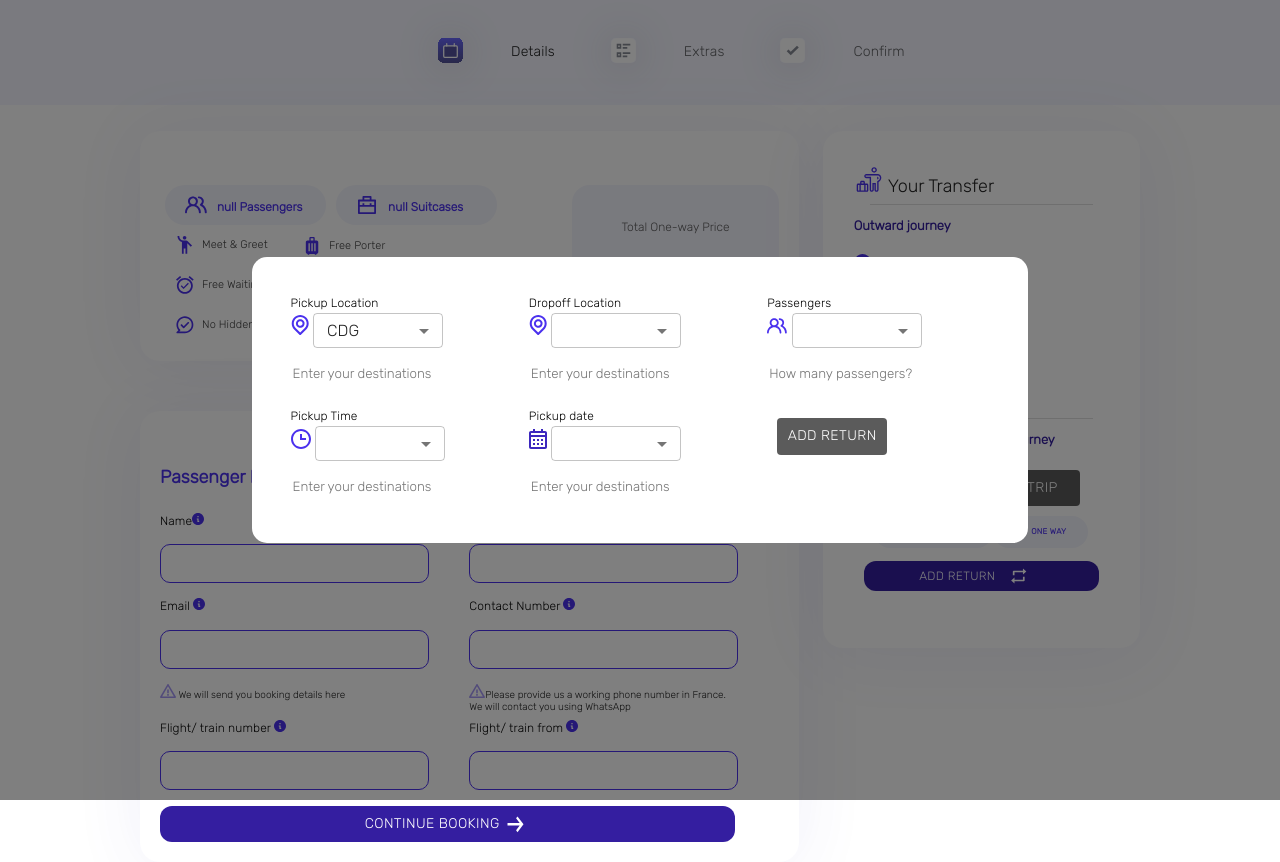
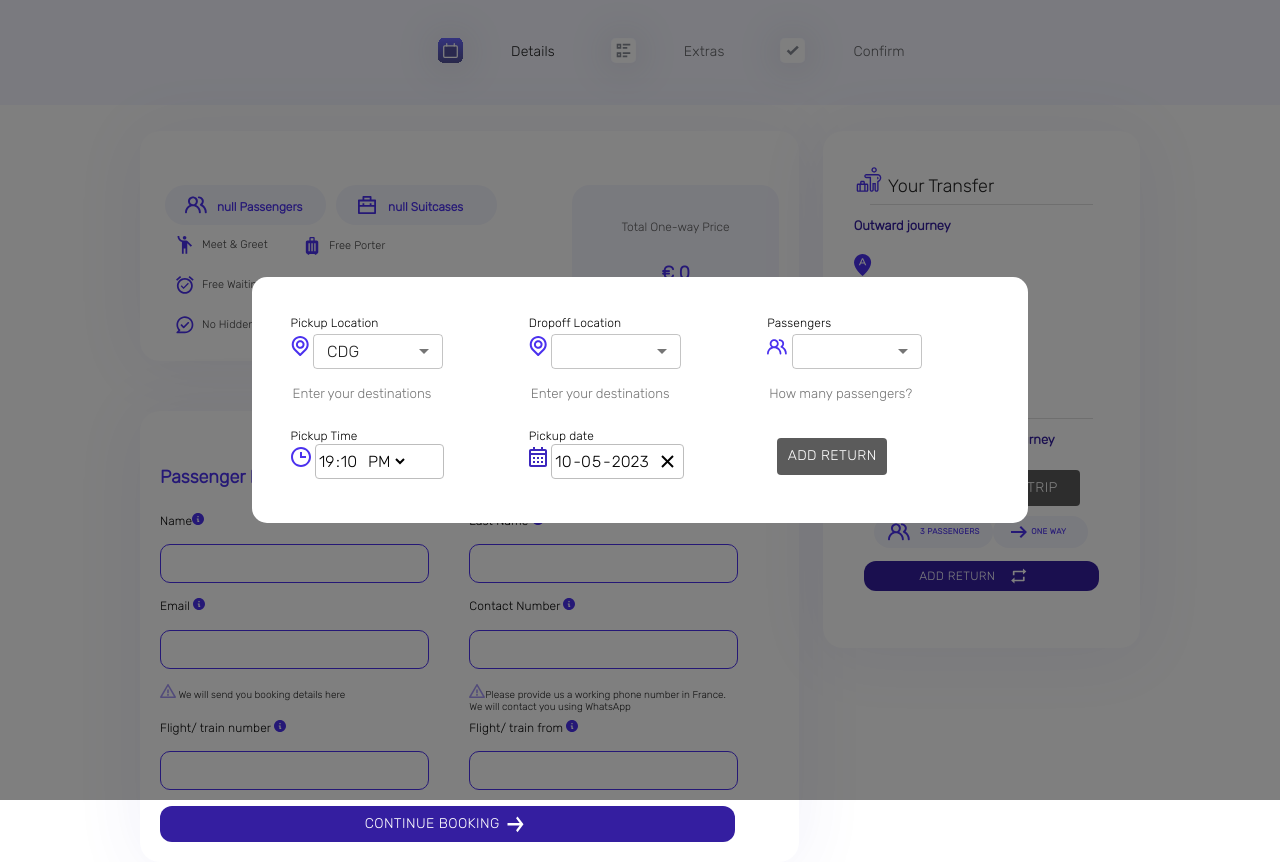
Before and after one commit to issa1997/Paris-flex-dev, a React (Create React App) app in the folder client/: page / in a window 1280 px wide. Both pictures are taken after a click on the button "EDIT TRIP". Built offline with nearby package versions, Linux system fonts and the light colour scheme.

Commit message:
modal changes

```diff
--- a/client/package.json
+++ b/client/package.json
@@ -18,6 +18,7 @@
     "axios": "^1.4.0",
     "lodash": "^4.17.21",
     "react": "^18.2.0",
+    "react-datetime-picker": "^5.0.3",
     "react-dom": "^18.2.0",
     "react-router-dom": "^6.11.1",
     "react-scripts": "5.0.1",
--- a/client/src/components/edit-trp-modal/index.css
+++ b/client/src/components/edit-trp-modal/index.css
@@ -18,26 +18,35 @@
   margin: 1% 2%;
   border: none !important;
 }
-.location-input{
+.location-input {
   width: 165px !important;
   height: 35px;
   margin-top: 2%;
   border: none !important;
 }
-.save-trip{
+.save-trip {
   position: absolute;
   margin: 5% 4% !important;
   width: 200px;
-  height:40px;
+  height: 40px;
   font-size: 12px !important;
   background-color: #341ea0 !important;
   border-radius: 5px !important;
   color: #ffffff !important;
 }
 
-.return-button-styles{
+.return-button-styles {
   width: 110px;
-  background: #5B5B5B !important;
+  background: #5b5b5b !important;
   color: white !important;
   margin: 10px !important;
 }
+.date-picker {
+  width: 58%;
+  margin: 0 2%;
+  height: 35px;
+}
+.react-datetime-picker__wrapper {
+  border-radius: 4px !important;
+  border-color: #bdbdbd !important;
+}
--- a/client/src/components/edit-trp-modal/index.tsx
+++ b/client/src/components/edit-trp-modal/index.tsx
@@ -11,7 +11,11 @@ import {
   Typography,
 } from "@mui/material";
 import React, { useState } from "react";
+import DateTimePicker from "react-datetime-picker";
 import "./index.css";
+import "react-datetime-picker/dist/DateTimePicker.css";
+import "react-calendar/dist/Calendar.css";
+import "react-clock/dist/Clock.css";
 import { ReactComponent as Location } from "../../assets/icons/location.svg";
 import { ReactComponent as Passengers } from "../../assets/icons/passengers.svg";
 import { ReactComponent as Calendar } from "../../assets/icons/calendar.svg";
@@ -24,7 +28,15 @@ import {
 const EditTripModal: React.FC<EditTripModalType> = (props) => {
   const [selectedOption, setSelectedOption] = useState("");
   const [addReturn, setAddReturn] = useState(false);
+  const [selectedDate, setSelectedDate] = useState(new Date());
+  const [selectedTime, setSelectedTime] = useState(new Date());
 
+  const handleTimeChange = (time: any) => {
+    setSelectedTime(time);
+  };
+  const handleDateChange = (date: any) => {
+    setSelectedDate(date);
+  };
   const handleChange = (event: any) => {
     setSelectedOption(event.target.value);
   };
@@ -120,23 +132,14 @@ import {
                 <Grid>
                   <InputLabel id="select-label">Pickup Time</InputLabel>
                   <Clock />
-                    <Select
-                      labelId="select-label"
-                      id="select"
-                      value={selectedOption}
-                      onChange={handleChange}
-                      className="select-styles"
-                    >
-                      <MenuItem value="A">A</MenuItem>
-                      <MenuItem value="B">B</MenuItem>
-                      <MenuItem value="C">C</MenuItem>
-                      <MenuItem value="D">D</MenuItem>
-                    </Select>
-                  </Grid>
-                  <Grid item xs={12}>
-                    <input
-                      className="location-input"
-                      placeholder="Enter your destinations"
+                  <DateTimePicker
+                    onChange={handleTimeChange}
+                    value={selectedTime}
+                    format="HH:mm a"
+                    calendarIcon={null}
+                    clearIcon={null}
+                    className="date-picker"
+                    amPmAriaLabel="Select AM/PM"
                   />
                 </Grid>
               </Grid>
@@ -146,23 +149,23 @@ import {
                 <Grid>
                   <InputLabel id="select-label">Pickup date</InputLabel>
                   <Calendar />
-                    <Select
-                      labelId="select-label"
-                      id="select"
-                      value={selectedOption}
-                      onChange={handleChange}
-                      className="select-styles"
-                    >
-                      <MenuItem value="A">A</MenuItem>
-                      <MenuItem value="B">B</MenuItem>
-                      <MenuItem value="C">C</MenuItem>
-                      <MenuItem value="D">D</MenuItem>
-                    </Select>
-                  </Grid>
-                  <Grid item xs={12}>
-                    <input
-                      className="location-input"
-                      placeholder="Enter your destinations"
+
+                  <DateTimePicker
+                    onChange={handleDateChange}
+                    value={selectedDate}
+                    format="dd-MM-y"
+                    className="date-picker"
+                    disableClock={true}
+                    calendarIcon={null}
+                    formatDay={(locale: any, date: any) =>
+                      date.toLocaleDateString(locale, { day: "numeric" })
+                    }
+                    formatMonth={(locale: any, date: any) =>
+                      date.toLocaleDateString(locale, { month: "short" })
+                    }
+                    formatYear={(locale: any, date: any) =>
+                      date.toLocaleDateString(locale, { year: "numeric" })
+                    }
                   />
                 </Grid>
               </Grid>
@@ -239,23 +242,14 @@ import {
                     <Grid>
                       <InputLabel id="select-label">Return Time</InputLabel>
                       <Clock />
-                        <Select
-                          labelId="select-label"
-                          id="select"
-                          value={selectedOption}
-                          onChange={handleChange}
-                          className="select-styles"
-                        >
-                          <MenuItem value="A">A</MenuItem>
-                          <MenuItem value="B">B</MenuItem>
-                          <MenuItem value="C">C</MenuItem>
-                          <MenuItem value="D">D</MenuItem>
-                        </Select>
-                      </Grid>
-                      <Grid item xs={12}>
-                        <input
-                          className="location-input"
-                          placeholder="Enter your destinations"
+                      <DateTimePicker
+                        onChange={handleTimeChange}
+                        value={selectedTime}
+                        format="HH:mm a"
+                        calendarIcon={null}
+                        clearIcon={null}
+                        className="date-picker"
+                        amPmAriaLabel="Select AM/PM"
                       />
                     </Grid>
                   </Grid>
@@ -265,23 +259,22 @@ import {
                     <Grid>
                       <InputLabel id="select-label">Return Date</InputLabel>
                       <Calendar />
-                        <Select
-                          labelId="select-label"
-                          id="select"
-                          value={selectedOption}
-                          onChange={handleChange}
-                          className="select-styles"
-                        >
-                          <MenuItem value="A">A</MenuItem>
-                          <MenuItem value="B">B</MenuItem>
-                          <MenuItem value="C">C</MenuItem>
-                          <MenuItem value="D">D</MenuItem>
-                        </Select>
-                      </Grid>
-                      <Grid item xs={12}>
-                        <input
-                          className="location-input"
-                          placeholder="Enter your destinations"
+                      <DateTimePicker
+                        onChange={handleDateChange}
+                        value={selectedDate}
+                        format="dd-MM-y"
+                        className="date-picker"
+                        disableClock={true}
+                        calendarIcon={null}
+                        formatDay={(locale: any, date: any) =>
+                          date.toLocaleDateString(locale, { day: "numeric" })
+                        }
+                        formatMonth={(locale: any, date: any) =>
+                          date.toLocaleDateString(locale, { month: "short" })
+                        }
+                        formatYear={(locale: any, date: any) =>
+                          date.toLocaleDateString(locale, { year: "numeric" })
+                        }
                       />
                     </Grid>
                   </Grid>
--- a/client/src/components/return-trip-modal/index.css
+++ b/client/src/components/return-trip-modal/index.css
@@ -2,7 +2,7 @@
 * {
   font-family: "Rubik", sans-serif;
 }
-.return-modal-styles{
+.return-modal-styles {
   display: flex;
   align-items: center;
   justify-content: center;
@@ -12,3 +12,17 @@
   border-radius: 15px !important;
   background: white;
 }
+.date-picker {
+  width: 58%;
+  margin: 0 2%;
+  height: 35px;
+}
+.time-picker {
+  width: 67%;
+  margin: 0 2%;
+  height: 35px;
+}
+.react-datetime-picker__wrapper {
+  border-radius: 4px !important;
+  border-color: #bdbdbd !important;
+}
--- a/client/src/components/return-trip-modal/index.tsx
+++ b/client/src/components/return-trip-modal/index.tsx
@@ -9,10 +9,13 @@ import {
 } from "@mui/material";
 import React, { useState } from "react";
 import "./index.css";
+import DateTimePicker from "react-datetime-picker";
 import { ReactComponent as Calendar } from "../../assets/icons/calendar.svg";
 import { ReactComponent as Clock } from "../../assets/icons/clock.svg";
 import { ReactComponent as Location } from "../../assets/icons/location.svg";
-
+import "react-datetime-picker/dist/DateTimePicker.css";
+import "react-calendar/dist/Calendar.css";
+import "react-clock/dist/Clock.css";
 interface AddReturnTripModalType {
   isModalVisible: boolean;
   onClose: any;
@@ -22,6 +25,15 @@ import {
   const handleChange = (event: any) => {
     setSelectedOption(event.target.value);
   };
+  const [selectedDate, setSelectedDate] = useState(new Date());
+  const [selectedTime, setSelectedTime] = useState(new Date());
+
+  const handleTimeChange = (time: any) => {
+    setSelectedTime(time);
+  };
+  const handleDateChange = (date: any) => {
+    setSelectedDate(date);
+  };
   return (
     <>
       <Modal
@@ -30,7 +42,7 @@ import {
         sx={{ display: "flex", alignItems: "center", justifyContent: "center" }}
       >
         <Box className="return-modal-styles">
-            < Grid container spacing={2}>
+          <Grid container spacing={2}>
             <Grid item xs={4}>
               <Grid>
                 <Grid>
@@ -93,18 +105,15 @@ import {
                 <Grid>
                   <InputLabel id="select-label">Return Time</InputLabel>
                   <Clock />
-                    <Select
-                      labelId="select-label"
-                      id="select"
-                      value={selectedOption}
-                      onChange={handleChange}
-                      className="select-styles"
-                    >
-                      <MenuItem value="A">A</MenuItem>
-                      <MenuItem value="B">B</MenuItem>
-                      <MenuItem value="C">C</MenuItem>
-                      <MenuItem value="D">D</MenuItem>
-                    </Select>
+                  <DateTimePicker
+                    onChange={handleTimeChange}
+                    value={selectedTime}
+                    format="HH:mm a"
+                    calendarIcon={null}
+                    clearIcon={null}
+                    className="time-picker"
+                    amPmAriaLabel="Select AM/PM"
+                  />
                 </Grid>
                 <Grid item xs={12}>
                   <input
@@ -119,18 +128,23 @@ import {
                 <Grid>
                   <InputLabel id="select-label">Return Date</InputLabel>
                   <Calendar />
-                    <Select
-                      labelId="select-label"
-                      id="select"
-                      value={selectedOption}
-                      onChange={handleChange}
-                      className="select-styles"
-                    >
-                      <MenuItem value="A">A</MenuItem>
-                      <MenuItem value="B">B</MenuItem>
-                      <MenuItem value="C">C</MenuItem>
-                      <MenuItem value="D">D</MenuItem>
-                    </Select>
+                  <DateTimePicker
+                    onChange={handleDateChange}
+                    value={selectedDate}
+                    format="dd-MM-y"
+                    className="date-picker"
+                    disableClock={true}
+                    calendarIcon={null}
+                    formatDay={(locale: any, date: any) =>
+                      date.toLocaleDateString(locale, { day: "numeric" })
+                    }
+                    formatMonth={(locale: any, date: any) =>
+                      date.toLocaleDateString(locale, { month: "short" })
+                    }
+                    formatYear={(locale: any, date: any) =>
+                      date.toLocaleDateString(locale, { year: "numeric" })
+                    }
+                  />
                 </Grid>
                 <Grid item xs={12}>
                   <input
```
Also changed, not shown: 2 other files (tests, documents, lock files or other folders). Lines whose indentation alone changed are shown as unchanged.
